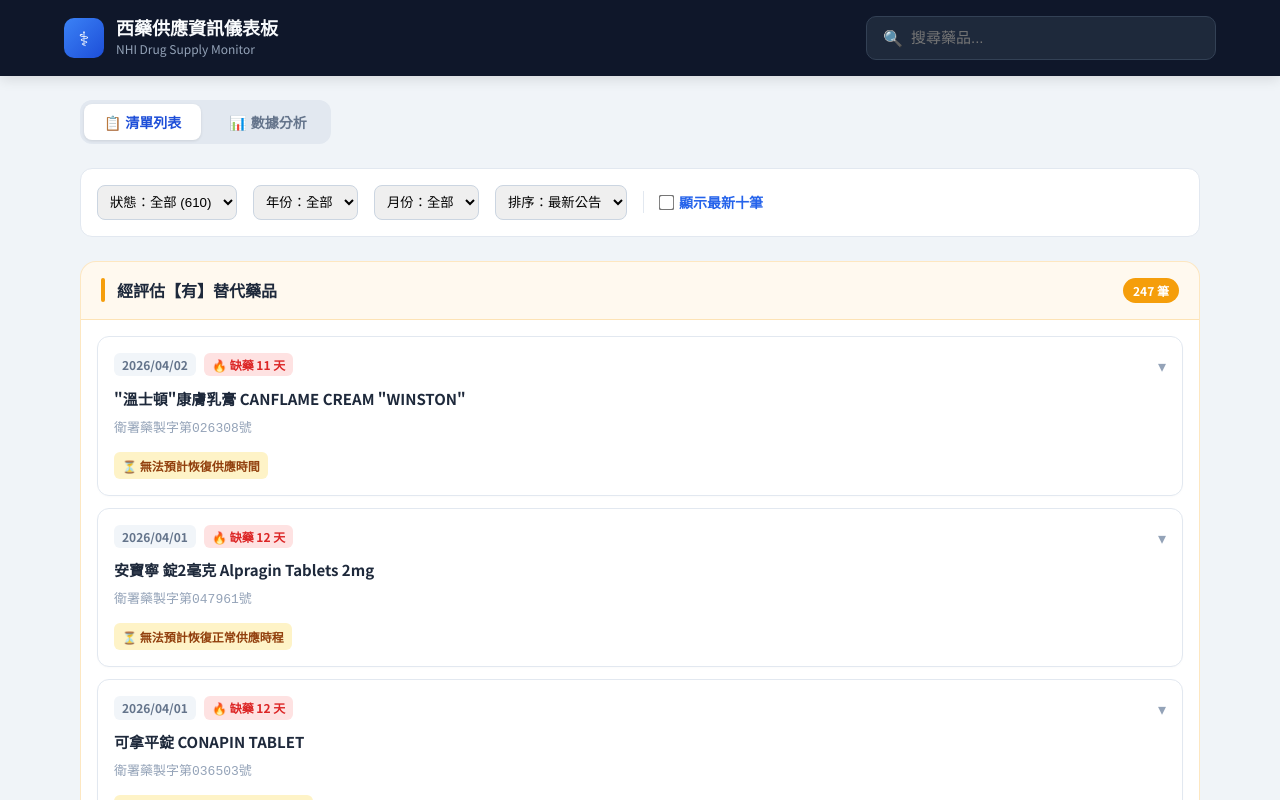
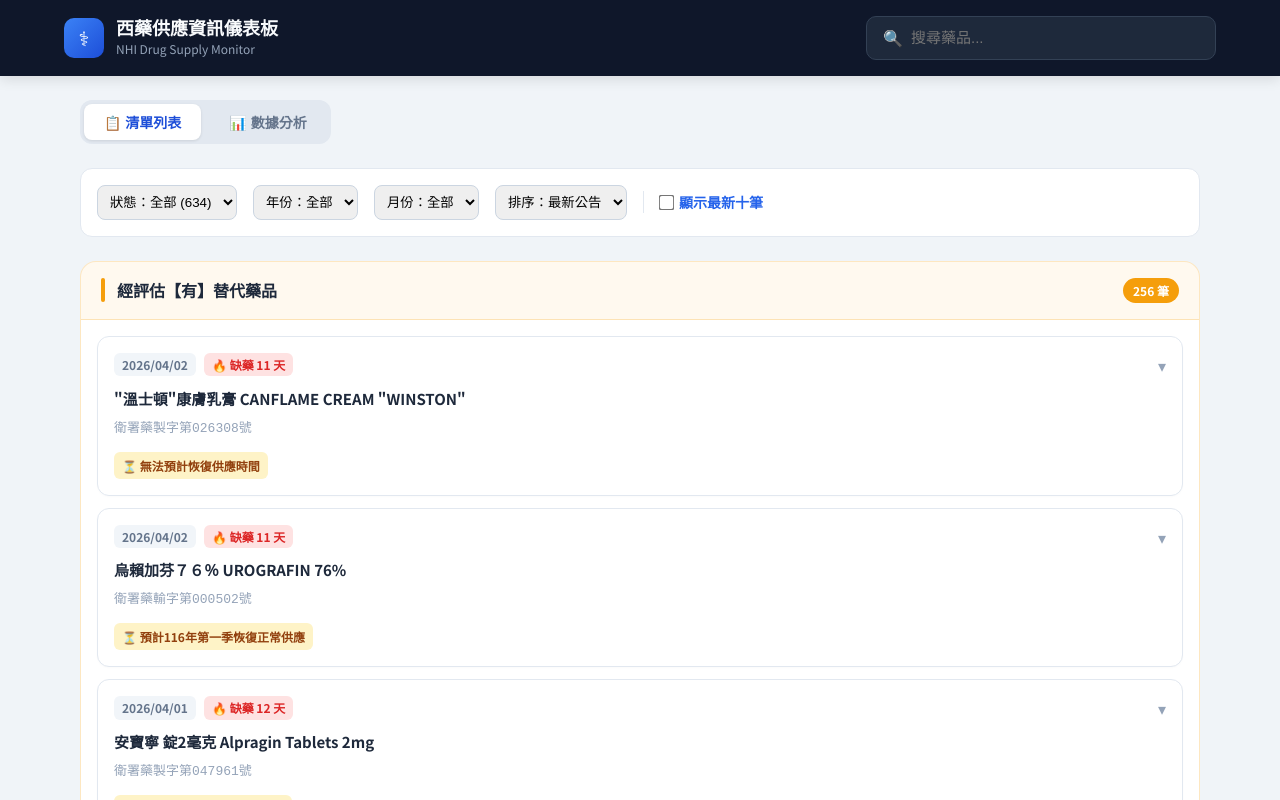
Before and after one commit to lianggaga927-beep/TFDA-drug-shortage-dashboard, a React (Vite) app: page / in a window 1280 px wide. Shown: the top 800 px of the page. Built offline with nearby package versions, Linux system fonts and the light colour scheme; a web font is replaced by a local one.

Commit message:
修復統計表的bug

```diff
--- a/src/App.tsx
+++ b/src/App.tsx
@@ -55,7 +55,10 @@ const extractRecoveryTime = (text: string) => {
 const useCompositeStats = (allData: DrugRecord[]) => {
   return useMemo(() => {
     if (!allData.length) return { uniqueDrugCount: 0, monthlyChart: [], yearlyChart: [] };
-    const uniqueDrugs = new Set(allData.map(item => item.許可證字號 || '未知字號'));
+
+    // 修正：若無字號，改用品名作為唯一值辨識，避免空字號藥品互相覆蓋
+    const uniqueDrugs = new Set(allData.map(item => (item.許可證字號 || item.中文品名 || '未知').trim()));
+
     const monthlyMap: Record<string, any> = {};
     const yearlyMap: Record<string, any> = {};
 
@@ -111,31 +114,54 @@ export default function App() {
       .catch(() => setLoading(false));
   }, []);
 
-  // 核心資料管線：去重 -> 排序 -> 過濾
+  // 核心資料管線：精準去重 -> 排序 -> 過濾
   const processedData = useMemo(() => {
     if (!data) return { all: [], availableYears: [], noAlt: [], withAlt: [], resolved: [] };
 
-    // 1. 取出原始資料並標註來源
     const raw106 = (data.datasets['54506_resolved'] || []).map(i => ({ ...i, _theme: 'emerald' as Theme }));
     const raw104 = (data.datasets['54504_with_alternative'] || []).map(i => ({ ...i, _theme: 'amber' as Theme }));
     const raw105 = (data.datasets['54505_no_alternative'] || []).map(i => ({ ...i, _theme: 'red' as Theme }));
 
-    // 2. 利用 Map 進行許可證字號去重 (優先級: 106 > 104 > 105)
-    const drugMap = new Map<string, DrugRecord>();
-    raw105.forEach(i => drugMap.set(i.許可證字號, i)); // 最低優先級先放入
-    raw104.forEach(i => drugMap.set(i.許可證字號, i)); // 覆蓋 105
-    raw106.forEach(i => drugMap.set(i.許可證字號, i)); // 最高優先級，覆蓋 104 與 105
+    // --- 🚀 修復：時間感知的殭屍紀錄清除邏輯 ---
+    // 1. 紀錄每個字號「最新」的解除時間
+    const resolvedDates = new Map<string, number>();
+    raw106.forEach(i => {
+      const license = (i.許可證字號 || '').trim();
+      if (license) {
+        const dTime = new Date(i.公告更新時間).getTime();
+        if (!resolvedDates.has(license) || dTime > resolvedDates.get(license)!) {
+          resolvedDates.set(license, dTime);
+        }
+      }
+    });
 
-    // 3. 轉回陣列並計算衍生欄位
-    let all = Array.from(drugMap.values()).map(item => ({
+    // 2. 過濾 104/105：如果該字號有「更晚或同日」的解除紀錄，才判定為殭屍並剔除
+    const clean104 = raw104.filter(i => {
+      const license = (i.許可證字號 || '').trim();
+      if (!license) return true; // 無字號無法確認，安全保留
+      const resTime = resolvedDates.get(license);
+      const myTime = new Date(i.公告更新時間).getTime();
+      return !(resTime && resTime >= myTime);
+    });
+
+    const clean105 = raw105.filter(i => {
+      const license = (i.許可證字號 || '').trim();
+      if (!license) return true;
+      const resTime = resolvedDates.get(license);
+      const myTime = new Date(i.公告更新時間).getTime();
+      return !(resTime && resTime >= myTime);
+    });
+
+    // 3. 重新組合所有真實資料
+    let all = [...clean105, ...clean104, ...raw106].map(item => ({
       ...item,
       _days: getDaysDiff(item.公告更新時間),
       _altText: extractAlternative(item.供應狀態)
     }));
+    // --------------------------------------------
 
     const availableYears = Array.from(new Set(all.map(i => (i.公告更新時間||'').split('/')[0]))).filter(Boolean).sort().reverse();
 
-    // 4. 排序邏輯
     all.sort((a, b) => {
       if (sortMode === 'newest') return new Date(b.公告更新時間).getTime() - new Date(a.公告更新時間).getTime();
       if (sortMode === 'longest') return (b._days || 0) - (a._days || 0);
@@ -143,7 +169,6 @@ export default function App() {
       return 0;
     });
 
-    // 5. 篩選邏輯 (文字 + 狀態 + 年份 + 月份，或最新十筆)
     if (showLatestTen) {
       all = all.slice(0, 10);
     } else {
@@ -321,7 +346,7 @@ function Section({ title, colorTheme, list }: any) {
   if (!list.length) return null;
   const p = { red: '#ef4444', amber: '#f59e0b', emerald: '#10b981' }[colorTheme as Theme];
   return (
-    <section style={{ backgroundColor: '#ffffff', borderRadius: '16px', border: `1px solid ${p}40`, overflow: 'hidden' }}>
+    <section style={{ backgroundColor: '#ffffff', borderRadius: '16px', border: `1px solid ${p}40`, overflow: 'hidden', marginBottom: '16px' }}>
       <div style={{ backgroundColor: `${p}10`, borderBottom: `1px solid ${p}40`, padding: '16px 20px', display: 'flex', alignItems: 'center', gap: '12px' }}>
         <div style={{ width: '4px', height: '24px', backgroundColor: p, borderRadius: '2px' }} />
         <h2 style={{ fontSize: '16px', fontWeight: 700, flex: 1, margin: 0, color: '#1e293b' }}>{title}</h2>
```
